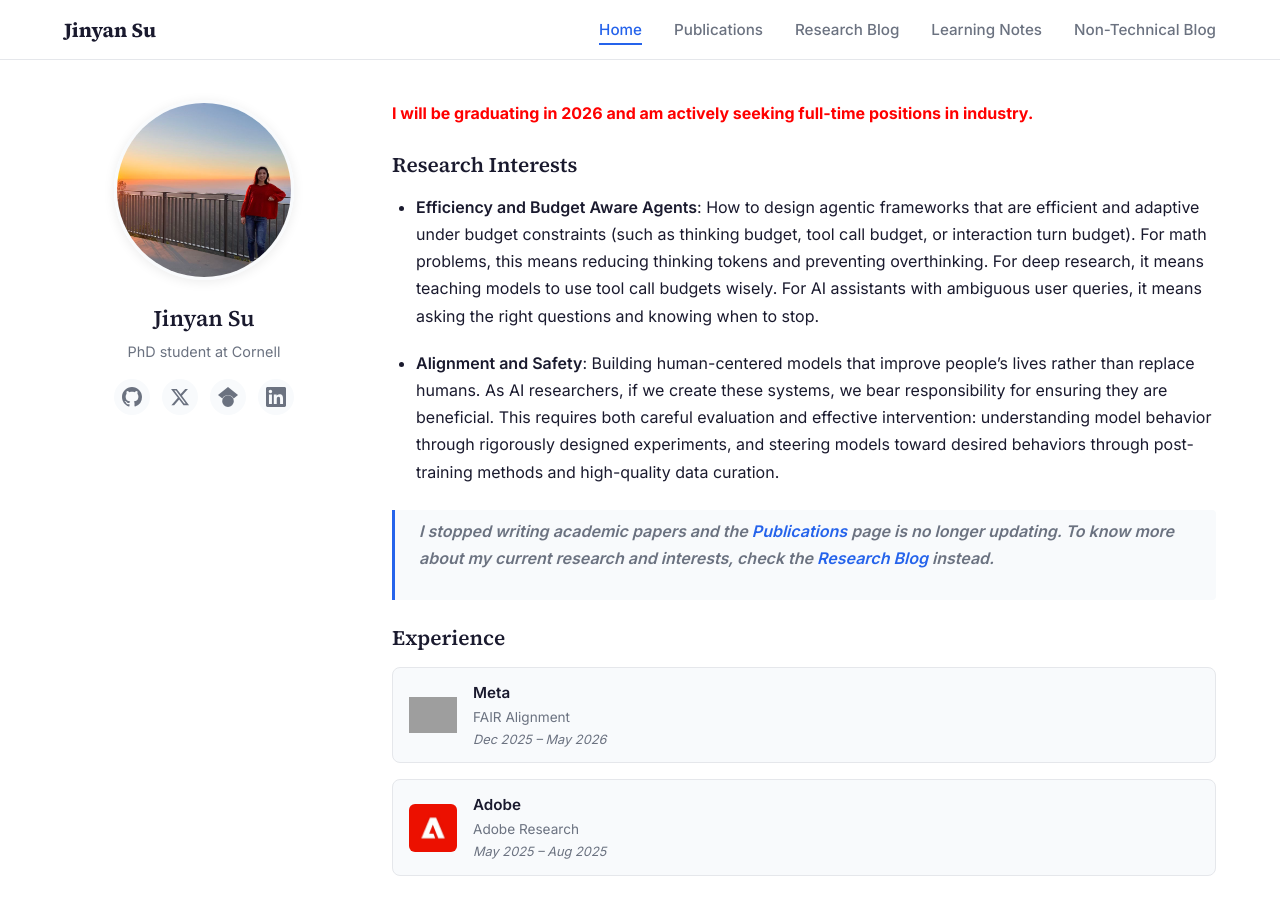
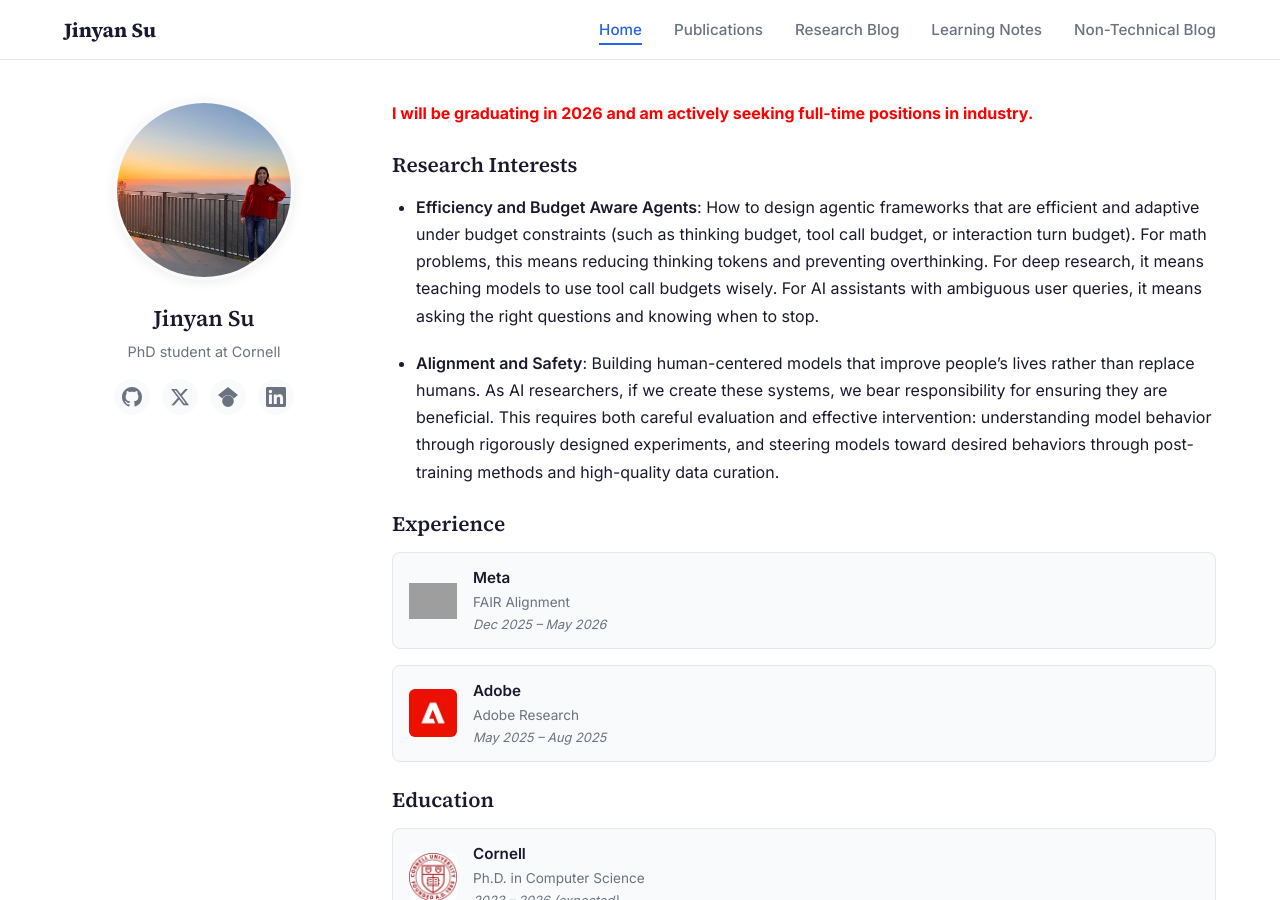
Before and after one commit to JinyanSu1/jinyansu1.github.io, a Jekyll site: the page built from index.md, in a window 1280 px wide and 900 px high. Built offline with Jekyll 4.4.1, drawn with Linux system fonts in a browser that asks for light colours; grey boxes are pictures that could not be loaded.

Commit message:
Remove outdated publications notices

```diff
--- a/index.md
+++ b/index.md
@@ -11,8 +11,6 @@ permalink: /
 - **Efficiency and Budget Aware Agents**: How to design agentic frameworks that are efficient and adaptive under budget constraints (such as thinking budget, tool call budget, or interaction turn budget). For math problems, this means reducing thinking tokens and preventing overthinking. For deep research, it means teaching models to use tool call budgets wisely. For AI assistants with ambiguous user queries, it means asking the right questions and knowing when to stop.
 
 - **Alignment and Safety**: Building human-centered models that improve people's lives rather than replace humans. As AI researchers, if we create these systems, we bear responsibility for ensuring they are beneficial. This requires both careful evaluation and effective intervention: understanding model behavior through rigorously designed experiments, and steering models toward desired behaviors through post-training methods and high-quality data curation.
-
-> **I stopped writing academic papers and the [Publications](https://jinyansu1.github.io/publications/) page is no longer updating. To know more about my current research and interests, check the [Research Blog](https://jinyansu1.github.io/research-blog/) instead.**
 
 ## Experience
 
```
Also changed, not shown: publications.md (+0 -2 lines).
